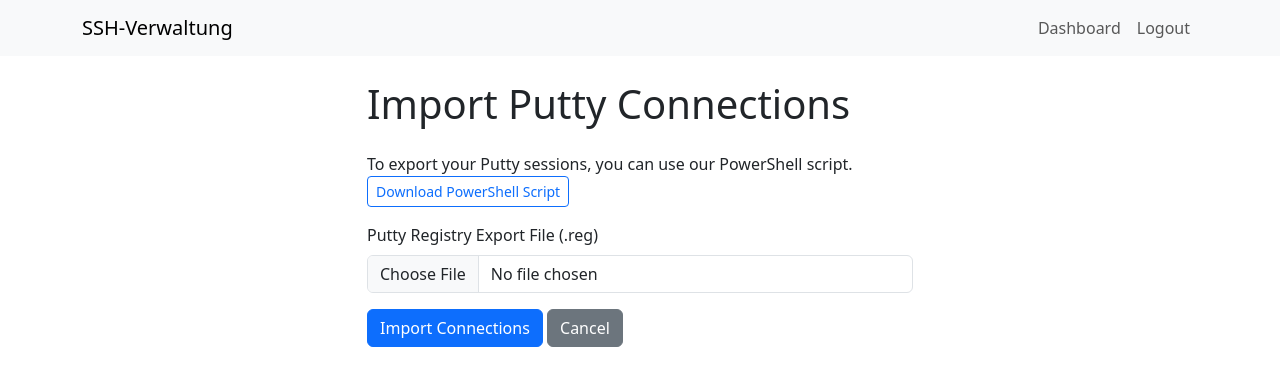
After one commit to jcivitel/django_connect_store, a Django app: page /import-putty/ in a window 1280 px wide. The commit adds this page. Shown: the top 386 px of the page. Run offline with Django 3.2, Linux system fonts and the light colour scheme; the visitor is signed in with stand-in values (Sample User, id 1).

Commit message:
added putty import

```diff
--- a/django_connect_backend/models.py
+++ b/django_connect_backend/models.py
@@ -14,14 +14,15 @@
 
 class Connection(models.Model):
     connid = models.IntegerField(primary_key=True, auto_created=True)
+    name = models.CharField(max_length=200, blank=True)
     hostname = models.CharField(max_length=200)
     port = models.IntegerField()
-    proto = models.ForeignKey("Proto", models.DO_NOTHING)
+    proto = models.ForeignKey('Proto', models.DO_NOTHING)
     user = models.ForeignKey(User, on_delete=models.CASCADE)
     last_used = models.DateTimeField(auto_now=True)
 
     def __str__(self):
-        return f"{self.hostname} using {self.proto.name}"
+        return self.name if self.name else f"{self.hostname}:{self.port}"
 
     def get_connection_url(self):
         return f"{self.proto.url_scheme}://{self.hostname}:{self.port}"
--- a/django_connect_backend/templates/dashboard.html
+++ b/django_connect_backend/templates/dashboard.html
@@ -34,5 +34,8 @@
         </div>
     </div>
 
+    <div class="mt-4">
         <a href="{% url 'add_connection' %}" class="btn btn-primary">Add New Connection</a>
+        <a href="{% url 'import_putty' %}" class="btn btn-secondary">Import Putty Connections</a>
+    </div>
 {% endblock %}
--- /dev/null
+++ b/django_connect_backend/templates/import_putty.html
@@ -0,0 +1,24 @@
+{% extends 'base.html' %}
+
+{% block title %}Import Putty Connections - SSH Connection Manager{% endblock %}
+
+{% block content %}
+<div class="row justify-content-center">
+    <div class="col-md-6">
+        <h1 class="mb-4">Import Putty Connections</h1>
+        <p class="mb-3">
+            To export your Putty sessions, you can use our PowerShell script.
+            <a href="{% url 'download_ps_script' %}" class="btn btn-sm btn-outline-primary">Download PowerShell Script</a>
+        </p>
+        <form method="post" enctype="multipart/form-data">
+            {% csrf_token %}
+            <div class="mb-3">
+                <label for="putty_file" class="form-label">Putty Registry Export File (.reg)</label>
+                <input type="file" class="form-control" id="putty_file" name="putty_file" accept=".reg" required>
+            </div>
+            <button type="submit" class="btn btn-primary">Import Connections</button>
+            <a href="{% url 'dashboard' %}" class="btn btn-secondary">Cancel</a>
+        </form>
+    </div>
+</div>
+{% endblock %}
--- a/django_connect_backend/urls.py
+++ b/django_connect_backend/urls.py
@@ -6,4 +6,6 @@
     path("dashboard/", views.dashboard, name="dashboard"),
     path("add-connection/", views.add_connection, name="add_connection"),
     path('edit-connection/<int:connection_id>/', views.edit_connection, name='edit_connection'),
+    path('import-putty/', views.import_putty_connections, name='import_putty'),
+path('download-ps-script/', views.download_ps_script, name='download_ps_script'),
 ]
--- a/django_connect_backend/views.py
+++ b/django_connect_backend/views.py
@@ -1,10 +1,15 @@
+import os
+import re
+
+from django.conf import settings
 from django.contrib import messages
 from django.contrib.auth.decorators import login_required
+from django.http import FileResponse
 from django.shortcuts import redirect, get_object_or_404
 from django.shortcuts import render
 
 from .forms import ConnectionForm
-from .models import Connection, UserDashboard
+from .models import Connection, UserDashboard, Proto
 
 
 @login_required
@@ -32,6 +37,7 @@
         form = ConnectionForm(user=request.user)
     return render(request, "add_connection.html", {"form": form})
 
+
 @login_required
 def edit_connection(request, connection_id):
     connection = get_object_or_404(Connection, pk=connection_id, user=request.user)
@@ -44,3 +50,44 @@
     else:
         form = ConnectionForm(instance=connection)
     return render(request, 'edit_connection.html', {'form': form, 'connection': connection})
+
+
+@login_required
+def import_putty_connections(request):
+    if request.method == 'POST' and request.FILES.get('putty_file'):
+        putty_file = request.FILES['putty_file'].read().decode('utf-16-le')
+        sessions = re.findall(r'\[HKEY_CURRENT_USER\\Software\\SimonTatham\\PuTTY\\Sessions\\([^\]]+)\]([^\[]+)',
+                              putty_file)
+
+        imported_count = 0
+        for session_name, session_data in sessions:
+            hostname = re.search(r'"HostName"="([^"]+)"', session_data)
+            port = re.search(r'"PortNumber"=dword:([0-9a-fA-F]+)', session_data)
+            protocol = re.search(r'"Protocol"="([^"]+)"', session_data)
+
+            if hostname and port and protocol:
+                hostname = hostname.group(1)
+                port = int(port.group(1), 16)
+                protocol = protocol.group(1)
+
+                proto, _ = Proto.objects.get_or_create(name=protocol.upper(), defaults={'pref': protocol.lower(),
+                                                                                        'url_scheme': protocol.lower()})
+
+                Connection.objects.get_or_create(
+                    hostname=hostname,
+                    port=port,
+                    proto=proto,
+                    user=request.user,
+                    defaults={'name': session_name}
+                )
+                imported_count += 1
+
+        messages.success(request, f'Successfully imported {imported_count} connections.')
+        return redirect('dashboard')
+
+    return render(request, 'import_putty.html')
+
+
+def download_ps_script(request):
+    file_path = os.path.join(settings.BASE_DIR, 'django_connect_backend', 'static', 'export_putty_sessions.ps1')
+    return FileResponse(open(file_path, 'rb'), as_attachment=True, filename='export_putty_sessions.ps1')
--- a/django_connect_store/settings.py
+++ b/django_connect_store/settings.py
@@ -9,7 +9,7 @@
 For the full list of settings and their values, see
 https://docs.djangoproject.com/en/3.2/ref/settings/
 """
-
+import os
 from pathlib import Path
 
 # Build paths inside the project like this: BASE_DIR / 'subdir'.
@@ -120,6 +120,9 @@
 # https://docs.djangoproject.com/en/3.2/howto/static-files/
 
 STATIC_URL = "/static/"
+STATICFILES_DIRS = [
+    os.path.join(BASE_DIR, "django_connect_backend/static"),
+]
 
 # Default primary key field type
 # https://docs.djangoproject.com/en/3.2/ref/settings/#default-auto-field
```
Also changed, not shown: 1 other file. Lines whose indentation alone changed are shown as unchanged.
